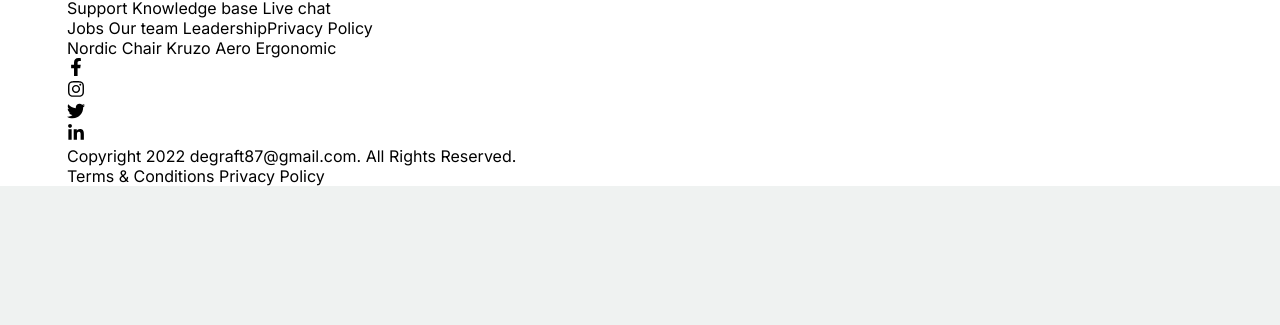
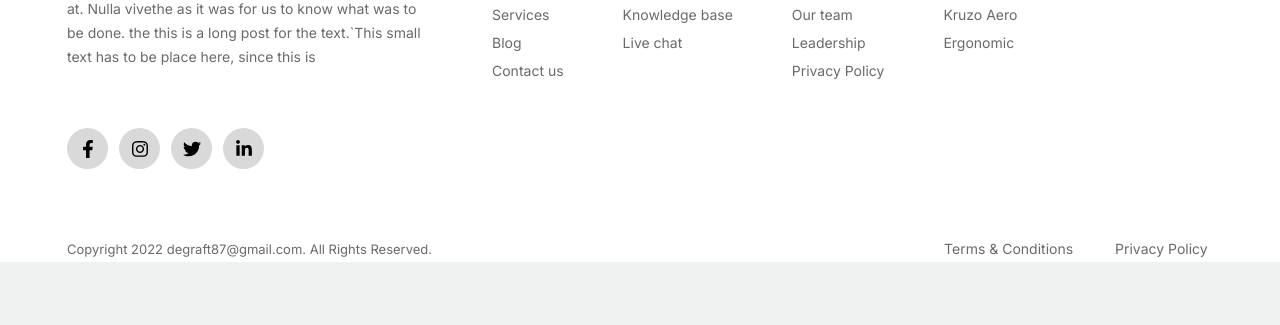
Before and after one commit to CherniukAnna/furni, a plain HTML site: page index.html in a window 1280 px wide. Shown: the part 4082-4407 px from the top of the page. Before the commit the page ends 4268 px from the top, so only its background shows below. Drawn offline with Linux system fonts and the light colour scheme.

Commit message:
add style footer

```diff
--- a/css/style.css
+++ b/css/style.css
@@ -1,5 +1,5 @@
 :root {
-  --main-color:#EFF2F1;
+  --main-color: #eff2f1;
   --header-background-color: #35736e;
   --accent-background-color: rgba(53, 115, 110, 0.1);
   --yellow-color: #f9bf29;
@@ -429,9 +429,8 @@ body {
   align-items: center;
   margin-bottom: 24px;
   gap: 12px;
-
 }
-.form-letter-title{
+.form-letter-title {
   font-weight: 600;
   font-size: 18px;
   line-height: 1.2;
@@ -466,3 +465,87 @@ color: var(--black-color);
   bottom: 86px;
   margin-left: auto;
 }
+
+.aside {
+  display: flex;
+  gap: 65px;
+  margin-top: 17px;
+}
+/* .aside-content{
+  max-width: 360px;
+} */
+
+.aside-content-title {
+  font-weight: 500;
+  font-size: 32px;
+  line-height: 1.2;
+  color: var(--black-color);
+}
+.aside-content-text {
+  max-width: 360px;
+  font-weight: 400;
+  font-size: 14px;
+  line-height: 1.7;
+  color: var(--text-color);
+}
+.aside-content-list {
+  display: flex;
+  gap: 59px;
+}
+/* .aside-content-item{
+  justify-content: space-between;
+
+  flex-direction: column;
+
+} */
+.aside-content-link {
+  display: block;
+  font-weight: 400;
+  font-size: 14px;
+  line-height: 2;
+  color: var(--text-color);
+}
+.aside-widget-list {
+  display: flex;
+  gap: 11px;
+  margin-top: 43px;
+  margin-bottom: 68px;
+}
+
+.aside-widget-link {
+  display: flex;
+  justify-content: center;
+  align-items: center;
+
+  width: 41px;
+  height: 41px;
+  border-radius: 50%;
+  background: #d9d9d9;
+}
+.aside-widget-link:hover{
+  background-color: var(--background-color-header);
+  fill: var(--white-color);
+}
+
+
+.aside-info{
+    display: flex;
+    justify-content: baseline;
+    margin-bottom: 63px;
+  }
+.aside-info-text{
+  margin-right: 512px;
+  font-weight: 400;
+font-size: 13px;
+line-height: 1.9;
+color: var(--text-color);
+}
+.aside-info-link{
+font-weight: 400;
+font-size: 14px;
+line-height: 1.7;
+color: var(--text-color);
+}
+.aside-info-link:not(:last-child){
+  margin-right: 42px;
+}
```
Lines whose indentation alone changed are shown as unchanged.
